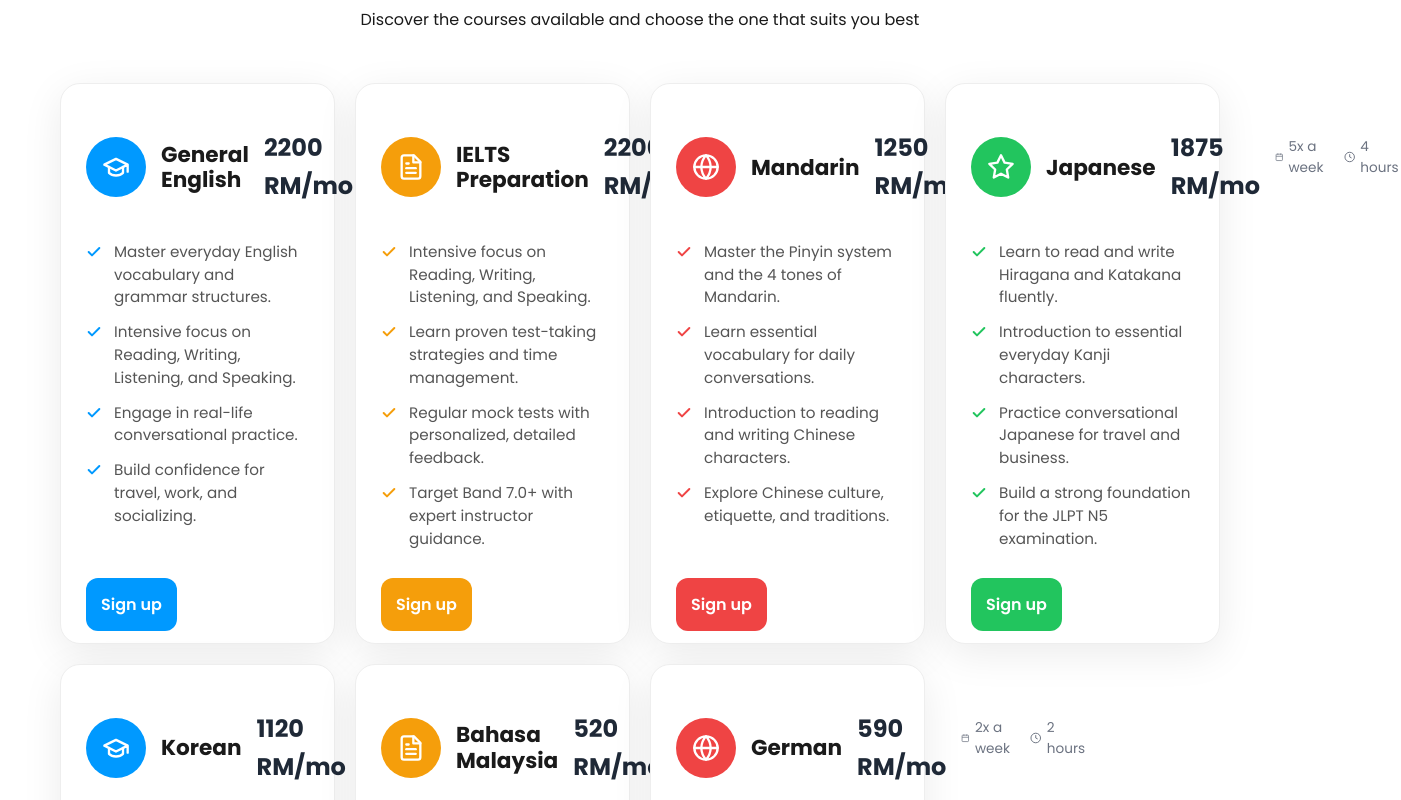
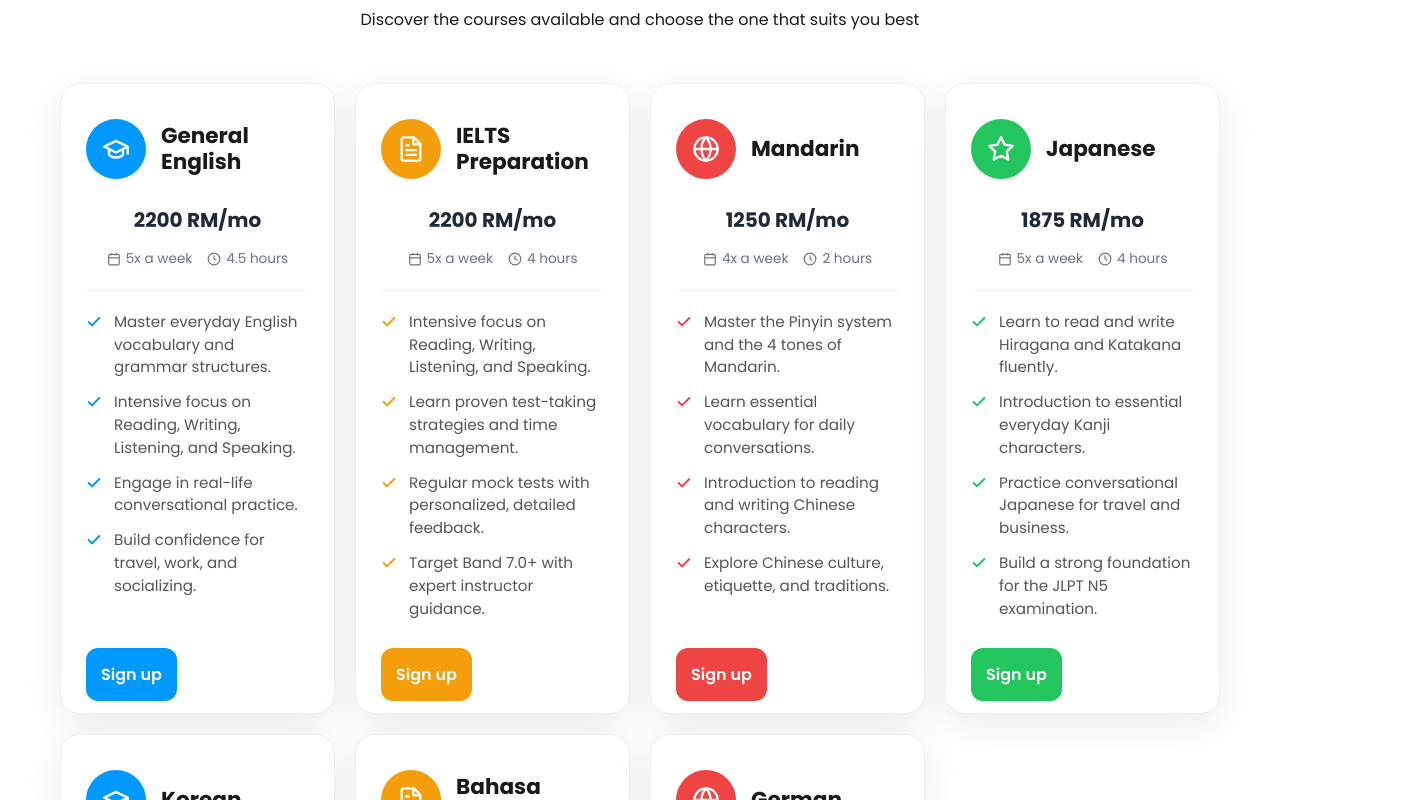
Before and after one commit to ZokirovIslomjon/stanton-academy, a React (Vite) app: page / in a window 1280 px wide. Shown: the part 1240-2040 px from the top of the page, 1401 px wide, since content can reach past the window. Built offline with nearby package versions, Linux system fonts and the light colour scheme.

Commit message:
Fixed size price

```diff
--- a/src/components/Courses.jsx
+++ b/src/components/Courses.jsx
@@ -87,23 +87,26 @@ const Courses = ({ onOpenModal }) => {
         <div className="pricing-grid">
           {courseData.map((course) => (
             <div key={course.id} className={`pricing-card ${course.theme}-theme`}>
+
               <div className="card-header">
                 <div className="icon-circle">
-                   {/* Icons (Unchanged) */}
                    {course.theme === 'blue' && <svg xmlns="http://www.w3.org/2000/svg" width="24" height="24" viewBox="0 0 24 24" fill="none" stroke="currentColor" strokeWidth="2" strokeLinecap="round" strokeLinejoin="round"><path d="M22 10v6M2 10l10-5 10 5-10 5z"/><path d="M6 12v5c3 3 9 3 12 0v-5"/></svg>}
                    {course.theme === 'orange' && <svg xmlns="http://www.w3.org/2000/svg" width="24" height="24" viewBox="0 0 24 24" fill="none" stroke="currentColor" strokeWidth="2" strokeLinecap="round" strokeLinejoin="round"><path d="M14.5 2H6a2 2 0 0 0-2 2v16a2 2 0 0 0 2 2h12a2 2 0 0 0 2-2V7.5L14.5 2z"/><polyline points="14 2 14 8 20 8"/><line x1="16" y1="13" x2="8" y2="13"/><line x1="16" y1="17" x2="8" y2="17"/><polyline points="10 9 9 9 8 9"/></svg>}
                    {course.theme === 'green' && <svg xmlns="http://www.w3.org/2000/svg" width="24" height="24" viewBox="0 0 24 24" fill="none" stroke="currentColor" strokeWidth="2" strokeLinecap="round" strokeLinejoin="round"><path d="M12 2l3.09 6.26L22 9.27l-5 4.87 1.18 6.88L12 17.77l-6.18 3.25L7 14.14 2 9.27l6.91-1.01L12 2z"/></svg>}
                    {course.theme === 'red' && <svg xmlns="http://www.w3.org/2000/svg" width="24" height="24" viewBox="0 0 24 24" fill="none" stroke="currentColor" strokeWidth="2" strokeLinecap="round" strokeLinejoin="round"><circle cx="12" cy="12" r="10"></circle><line x1="2" y1="12" x2="22" y2="12"></line><path d="M12 2a15.3 15.3 0 0 1 4 10 15.3 15.3 0 0 1-4 10 15.3 15.3 0 0 1-4-10 15.3 15.3 0 0 1 4-10z"></path></svg>}
                 </div>
                 <h3>{course.title}</h3>
+              </div>
 
-                {/* NEW: Price tag prominently displayed */}
-                <div className="course-price" style={{ fontSize: '1.5rem', fontWeight: 'bold', margin: '10px 0', color: '#1f2937' }}>
+              {/* MOVED OUTSIDE OF HEADER AND STYLED */}
+              <div className="course-info-block" style={{ textAlign: 'center', padding: '0 20px 20px 20px', borderBottom: '1px solid #f3f4f6', marginBottom: '20px' }}>
+
+                {/* Reduced font size to 1.25rem */}
+                <div className="course-price" style={{ fontSize: '1.25rem', fontWeight: '800', color: '#1f2937', marginBottom: '12px' }}>
                   {course.price}
                 </div>
 
-                {/* NEW: Schedule & Duration badges */}
-                <div className="course-meta" style={{ display: 'flex', gap: '15px', justifyContent: 'center', fontSize: '0.85rem', color: '#6b7280', marginBottom: '20px' }}>
+                <div className="course-meta" style={{ display: 'flex', gap: '15px', justifyContent: 'center', fontSize: '0.85rem', color: '#6b7280' }}>
                   <span style={{ display: 'flex', alignItems: 'center', gap: '5px' }}>
                     <svg width="14" height="14" viewBox="0 0 24 24" fill="none" stroke="currentColor" strokeWidth="2"><rect x="3" y="4" width="18" height="18" rx="2" ry="2"></rect><line x1="16" y1="2" x2="16" y2="6"></line><line x1="8" y1="2" x2="8" y2="6"></line><line x1="3" y1="10" x2="21" y2="10"></line></svg>
                     {course.frequency}
@@ -115,7 +118,7 @@ const Courses = ({ onOpenModal }) => {
                 </div>
               </div>
 
-              <ul className="feature-list">
+              <ul className="feature-list" style={{ marginTop: '0' }}>
                 {course.features.map((feature, index) => (
                   <li key={index}>
                     <span className="check-icon">
```
